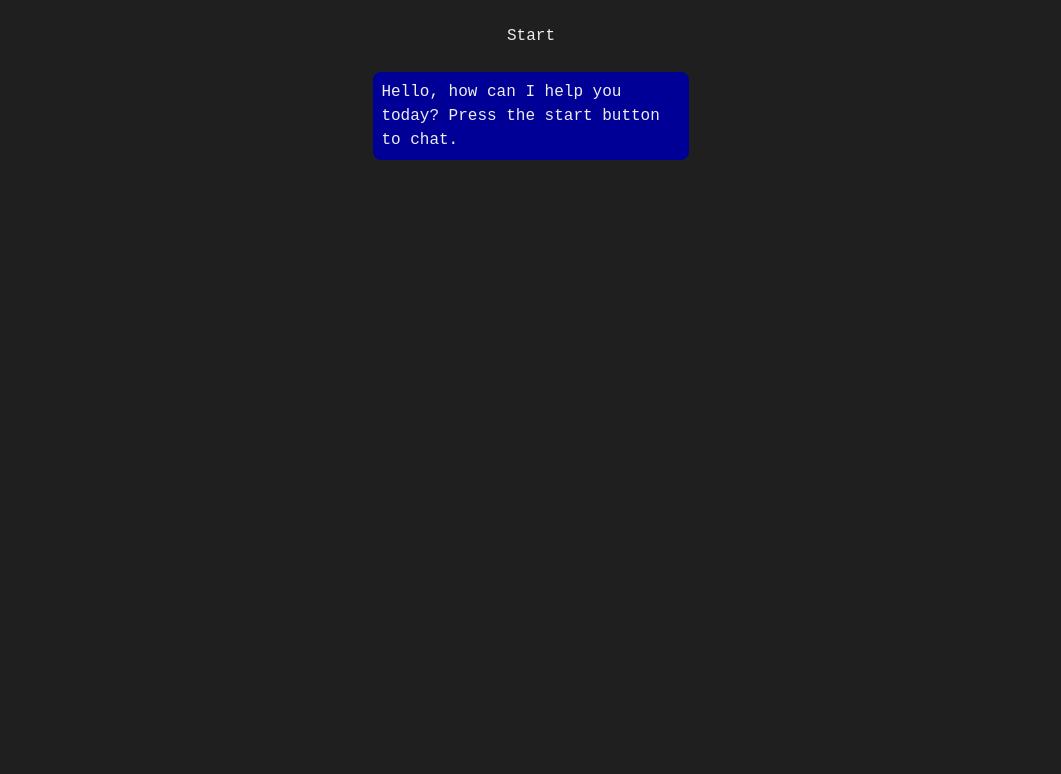
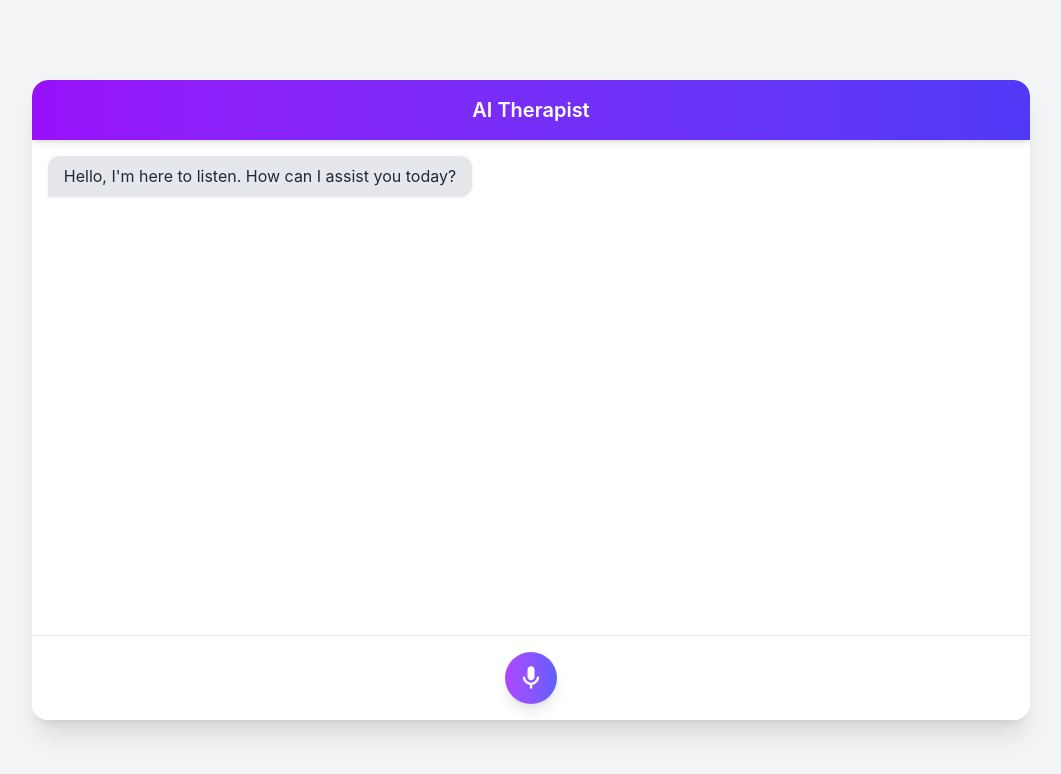
Before and after one commit to mdaffan/ai-voice-therapist-frontend, a React (Vite) app: page / in a window 1280 px wide. Shown: the top 774 px of the page, without its empty margins (109-1170 px from the left). Built offline with nearby package versions, Linux system fonts and the light colour scheme.

Commit message:
fix: ui changes

```diff
--- a/src/App.jsx
+++ b/src/App.jsx
@@ -1,8 +1,8 @@
 import { useState, useEffect, useRef } from 'react';
-import './App.css';
 import { Canvas } from "@react-three/fiber";
 import AudioBlob from "./components/blob/index.jsx";
 import { MathUtils } from "three";
+import './App.css';
 // Generate a unique ID for each conversation session
 function newSessionId() {
   if (crypto && typeof crypto.randomUUID === 'function') {
@@ -16,7 +16,7 @@ export default function App() {
   const [chatHistory, setChatHistory] = useState([
     {
       role: 'assistant',
-      content: 'Hello, how can I help you today? Press the start button to chat.',
+      content: 'Hello, I\'m here to listen. How can I assist you today?',
     },
   ]);
 
@@ -46,6 +46,14 @@ export default function App() {
     };
     // eslint-disable-next-line react-hooks/exhaustive-deps
   }, []);
+
+  useEffect(() => {
+    const chatContainer = document.getElementById('chat-messages');
+    if (chatContainer) {
+      chatContainer.scrollTop = chatContainer.scrollHeight;
+    }
+  }, [chatHistory]);
+
 
   /****************************** CONTROL ******************************/
   const startChat = async () => {
@@ -200,10 +208,15 @@ export default function App() {
       const data = await res.json();
       const transcript = data.text || '';
 
+      if (transcript && transcript.trim() !== "") {
         appendMessage('user', transcript);
         turnRef.current += 1; // next user turn index
+        speakAsAI(transcript);
+      } else {
+        // If transcript is empty, just continue listening
+        listenToUser();
+      }
 
-      speakAsAI(transcript);
     } catch (err) {
       console.error('Failed to transcribe', err);
       if (chatActiveRef.current) {
@@ -237,8 +250,15 @@ export default function App() {
         if (part.startsWith('data:')) {
           const token = part.replace(/^data:\s*/, '');
           if (token) {
-            fullReply += token;
-            onToken(token, fullReply);
+            // Add space before token if it's not the first token and doesn't start with punctuation
+            const needsSpace = fullReply.length > 0 &&
+              !token.match(/^[.,!?;:]/) &&
+              !fullReply.endsWith(' ') &&
+              !fullReply.endsWith('\n');
+
+            const tokenWithSpace = needsSpace ? ' ' + token : token;
+            fullReply += tokenWithSpace;
+            onToken(tokenWithSpace, fullReply);
           }
         }
       });
@@ -421,25 +441,107 @@ export default function App() {
 
   /****************************** RENDER ******************************/
   return (
-    <div className="app">
-      <button className="toggle-btn" onClick={isChatting ? stopChat : startChat}>
-        {isChatting ? 'Stop' : 'Start'}
+    <div className="min-h-screen bg-gray-100 w-dvw p-[16px] flex items-center justify-center p-4 font-inter">
+      {/* Main chat window container */}
+      <div className="relative lg:!w-[80%] xl:!w-[80%] h-[80vh]  w-full  bg-white rounded-2xl shadow-xl flex flex-col overflow-hidden">
+        {/* Chat header */}
+        <div className="p-4 bg-gradient-to-r from-purple-600 to-indigo-600 text-white text-center text-xl font-semibold rounded-t-2xl shadow-md">
+          AI Therapist
+        </div>
+
+        {/* Message display area */}
+        <div id="chat-messages" className="flex-1 p-4 overflow-y-auto custom-scrollbar">
+          {chatHistory.map((message, index) => (
+            <div
+              key={index}
+              className={`flex mb-4 ${
+                message.role === 'user' ? 'justify-end' : 'justify-start'
+              }`}
+            >
+              <div
+                className={`max-w-[75%] px-4 py-2 rounded-xl shadow-sm ${
+                  message.role === 'user'
+                    ? 'bg-blue-500 text-white rounded-br-none'
+                    : 'bg-gray-200 text-gray-800 rounded-bl-none'
+                }`}
+              >
+                {message.content}
+              </div>
+            </div>
+          ))}
+        </div>
+
+        {/* Mic icon at the bottom */}
+        <div className="p-4 bg-white border-t border-gray-200 flex justify-center items-center">
+          <button
+            onClick={isChatting ? stopChat : startChat}
+            className="p-3 bg-gradient-to-r from-purple-500 to-indigo-500 text-white rounded-full shadow-lg hover:shadow-xl focus:outline-none focus:ring-4 focus:ring-purple-300 transition-all duration-200 ease-in-out transform hover:scale-105"
+          >
+            <svg
+              xmlns="http://www.w3.org/2000/svg"
+              className="h-7 w-7"
+              viewBox="0 0 24 24"
+              fill="currentColor"
+            >
+              <path d="M12 14c1.66 0 3-1.34 3-3V5c0-1.66-1.34-3-3-3S9 3.34 9 5v6c0 1.66 1.34 3 3 3z"/>
+              <path d="M17 11c0 2.76-2.24 5-5 5s-5-2.24-5-5H5c0 3.53 2.61 6.43 6 6.92V21h2v-3.08c3.39-.49 6-3.39 6-6.92h-2z"/>
+            </svg>
           </button>
+        </div>
+      </div>
 
+      {/* Blob Canvas Overlay */}
       {isChatting && (
-        <Canvas style={{ width: 300, height: 300 }}>
+        <div style={{
+          position: 'fixed',
+          top: 0,
+          left: 0,
+          width: '100vw',
+          height: '100vh',
+          display: 'flex',
+          alignItems: 'center',
+          justifyContent: 'center',
+          zIndex: 20,
+          pointerEvents: 'none'
+        }}>
+          <Canvas style={{
+            width: 300,
+            height: 300
+          }}>
             <ambientLight intensity={0.5} />
             <directionalLight position={[5, 5, 5]} />
             <AudioBlob ref={userVisualizerRef} />
           </Canvas>
+        </div>
       )}
-      <div className="chat-history">
-        {chatHistory.map((m, i) => (
-          <p key={i} className={`speech-bubble ${m.role}`}>
-            {m.content}
-          </p>
-        ))}
-      </div>
+
+      {/* Custom scrollbar styles */}
+      <style>{`
+        .custom-scrollbar::-webkit-scrollbar {
+          width: 8px;
+        }
+
+        .custom-scrollbar::-webkit-scrollbar-track {
+          background: #f1f1f1;
+          border-radius: 10px;
+        }
+
+        .custom-scrollbar::-webkit-scrollbar-thumb {
+          background: #888;
+          border-radius: 10px;
+        }
+
+        .custom-scrollbar::-webkit-scrollbar-thumb:hover {
+          background: #555;
+        }
+
+        /* Inter font import */
+        @import url('https://fonts.googleapis.com/css2?family=Inter:wght@300;400;500;600;700&display=swap');
+
+        .font-inter {
+          font-family: 'Inter', sans-serif;
+        }
+      `}</style>
     </div>
   );
 }
--- a/src/index.css
+++ b/src/index.css
@@ -1,4 +1,3 @@
-@import "tailwindcss/preflight";
 @tailwind utilities;
 
 /* Hide scrollbar but keep functionality */
```
Lines whose indentation alone changed are shown as unchanged.
